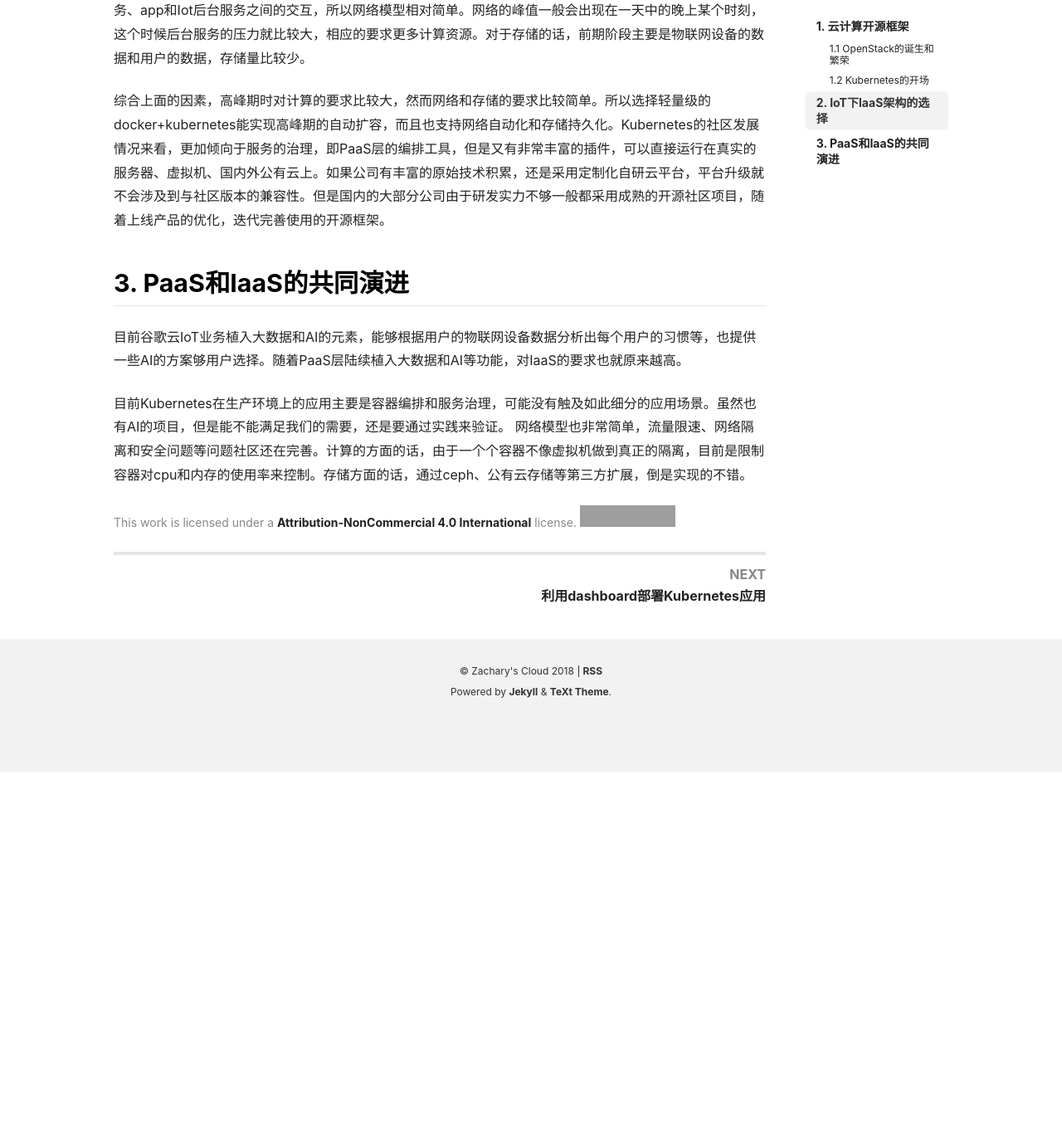
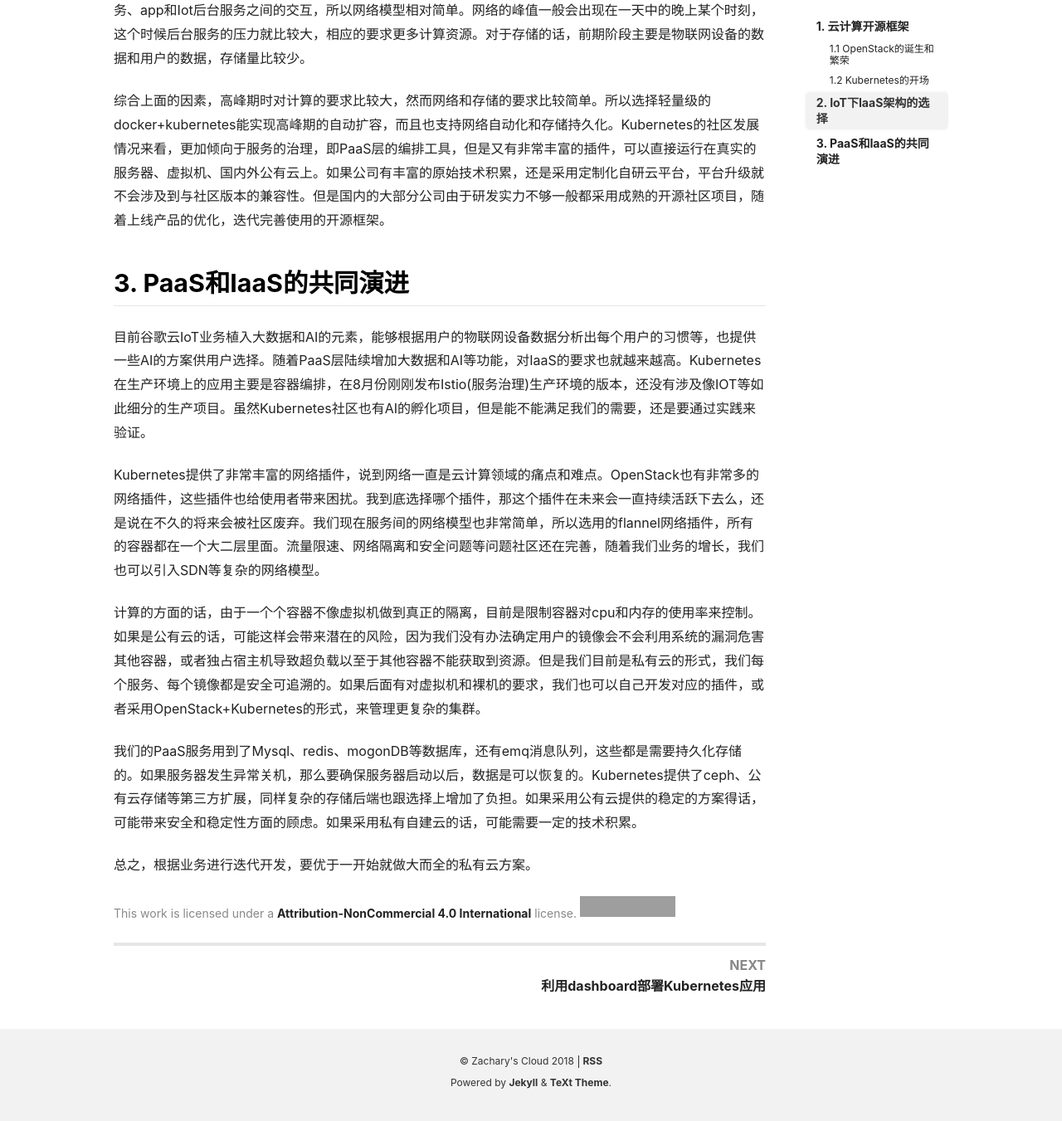
Before and after one commit to mazengxie/mazengxie.github.io, a Jekyll site: the page built from _posts/2018-09-07-openstack-k8s.md, in a window 1280 px wide and 1400 px high, scrolled down 3905 px. Shown: the top 1351 px of the window at 83% size. Built offline with Jekyll 4.4.1, drawn with Linux system fonts in a browser that asks for light colours; nearby versions of some CDN libraries; before the commit the page ends 4835 px from its top, so only the background shows below that; some of the changed text lies outside the part shown; grey boxes are pictures that could not be loaded.

Commit message:
add iaas development

```diff
--- a/_posts/2018-09-07-openstack-k8s.md
+++ b/_posts/2018-09-07-openstack-k8s.md
@@ -44,7 +44,7 @@ Docker公司的用户大部分是IT开发人员，所以靠这些用户带来盈
 2018年初docker的母公司cloud control还一度传出资不抵债要破产的节奏。有人说docker和kubernetes的出现加速了OpenStack的衰落，确实容器技术会抢占一部分虚拟机的市场。但是OpenStack的衰落自身也有原因，包括OpenStack也有些容器相关的项目，但是在我看来顶多算个自我救赎而已，始终不能摆脱那个复杂的框架。
 
 ## 2. IoT下IaaS架构的选择
-国内阿里涉足云计算领域比较早，所以是自身研发的云计算框架，其余公司都或多或少的采用开源的云计算框架。所以在4月26日云栖大会·南京峰会上，阿里云副总裁李津表示：“中国只有两种云，一种是拿来主义的云，一种是自主可控的飞天云”。当然这不完全准确，但也能反映目前国内公有云和私有云市场现状。
+国内阿里涉足云计算领域比较早，所以阿里云采用的是自身研发的云计算架构，其余公司都或多或少的采用开源的云计算架构。所以在4月26日云栖大会·南京峰会上，阿里云副总裁李津表示：“中国只有两种云，一种是拿来主义的云，一种是自主可控的飞天云”。当然这不完全准确，但也能反映目前国内公有云和私有云市场现状。
 
 日前，美国权威调研机构Gartner发布了全球公共云市场份额报告(2017年)。从报告中可以发现，全球公有云前三市场份额占到66%，且持续扩大。另外Gartner的“2018年全球公共云魔力象限”也有所体现，2017年有14家企业入围魔力象限，而2018年只有6家，这也意味着全球云计算市场头部企业和尾部企业差距逐渐拉大。与国际市场不同的是，我们国内IaaS市场是阿里云一家独大，但是PaaS层和SaaS层才刚刚发展，所以不失为一个突破口。
 
@@ -60,7 +60,13 @@ IaaS层要为IoT PaaS平台提供动态可扩展的网络、计算和存储等
 综合上面的因素，高峰期时对计算的要求比较大，然而网络和存储的要求比较简单。所以选择轻量级的docker+kubernetes能实现高峰期的自动扩容，而且也支持网络自动化和存储持久化。Kubernetes的社区发展情况来看，更加倾向于服务的治理，即PaaS层的编排工具，但是又有非常丰富的插件，可以直接运行在真实的服务器、虚拟机、国内外公有云上。如果公司有丰富的原始技术积累，还是采用定制化自研云平台，平台升级就不会涉及到与社区版本的兼容性。但是国内的大部分公司由于研发实力不够一般都采用成熟的开源社区项目，随着上线产品的优化，迭代完善使用的开源框架。
 
 ## 3. PaaS和IaaS的共同演进
-目前谷歌云IoT业务植入大数据和AI的元素，能够根据用户的物联网设备数据分析出每个用户的习惯等，也提供一些AI的方案够用户选择。随着PaaS层陆续植入大数据和AI等功能，对IaaS的要求也就原来越高。
+目前谷歌云IoT业务植入大数据和AI的元素，能够根据用户的物联网设备数据分析出每个用户的习惯等，也提供一些AI的方案供用户选择。随着PaaS层陆续增加大数据和AI等功能，对IaaS的要求也就越来越高。Kubernetes在生产环境上的应用主要是容器编排，在8月份刚刚发布Istio(服务治理)生产环境的版本，还没有涉及像IOT等如此细分的生产项目。虽然Kubernetes社区也有AI的孵化项目，但是能不能满足我们的需要，还是要通过实践来验证。
 
-目前Kubernetes在生产环境上的应用主要是容器编排和服务治理，可能没有触及如此细分的应用场景。虽然也有AI的项目，但是能不能满足我们的需要，还是要通过实践来验证。
-网络模型也非常简单，流量限速、网络隔离和安全问题等问题社区还在完善。计算的方面的话，由于一个个容器不像虚拟机做到真正的隔离，目前是限制容器对cpu和内存的使用率来控制。存储方面的话，通过ceph、公有云存储等第三方扩展，倒是实现的不错。
+Kubernetes提供了非常丰富的网络插件，说到网络一直是云计算领域的痛点和难点。OpenStack也有非常多的网络插件，这些插件也给使用者带来困扰。我到底选择哪个插件，那这个插件在未来会一直持续活跃下去么，还是说在不久的将来会被社区废弃。我们现在服务间的网络模型也非常简单，所以选用的flannel网络插件，所有的容器都在一个大二层里面。流量限速、网络隔离和安全问题等问题社区还在完善，随着我们业务的增长，我们也可以引入SDN等复杂的网络模型。
+
+计算的方面的话，由于一个个容器不像虚拟机做到真正的隔离，目前是限制容器对cpu和内存的使用率来控制。如果是公有云的话，可能这样会带来潜在的风险，因为我们没有办法确定用户的镜像会不会利用系统的漏洞危害其他容器，或者独占宿主机导致超负载以至于其他容器不能获取到资源。但是我们目前是私有云的形式，我们每个服务、每个镜像都是安全可追溯的。如果后面有对虚拟机和裸机的要求，我们也可以自己开发对应的插件，或者采用OpenStack+Kubernetes的形式，来管理更复杂的集群。
+
+
+我们的PaaS服务用到了Mysql、redis、mogonDB等数据库，还有emq消息队列，这些都是需要持久化存储的。如果服务器发生异常关机，那么要确保服务器启动以后，数据是可以恢复的。Kubernetes提供了ceph、公有云存储等第三方扩展，同样复杂的存储后端也跟选择上增加了负担。如果采用公有云提供的稳定的方案得话，可能带来安全和稳定性方面的顾虑。如果采用私有自建云的话，可能需要一定的技术积累。
+
+总之，根据业务进行迭代开发，要优于一开始就做大而全的私有云方案。
```
Also changed, not shown: other parts of _posts/2018-09-07-openstack-k8s.md (+2 -2 lines), _posts/2018-09-07.md (deleted, +0 -72 lines).
